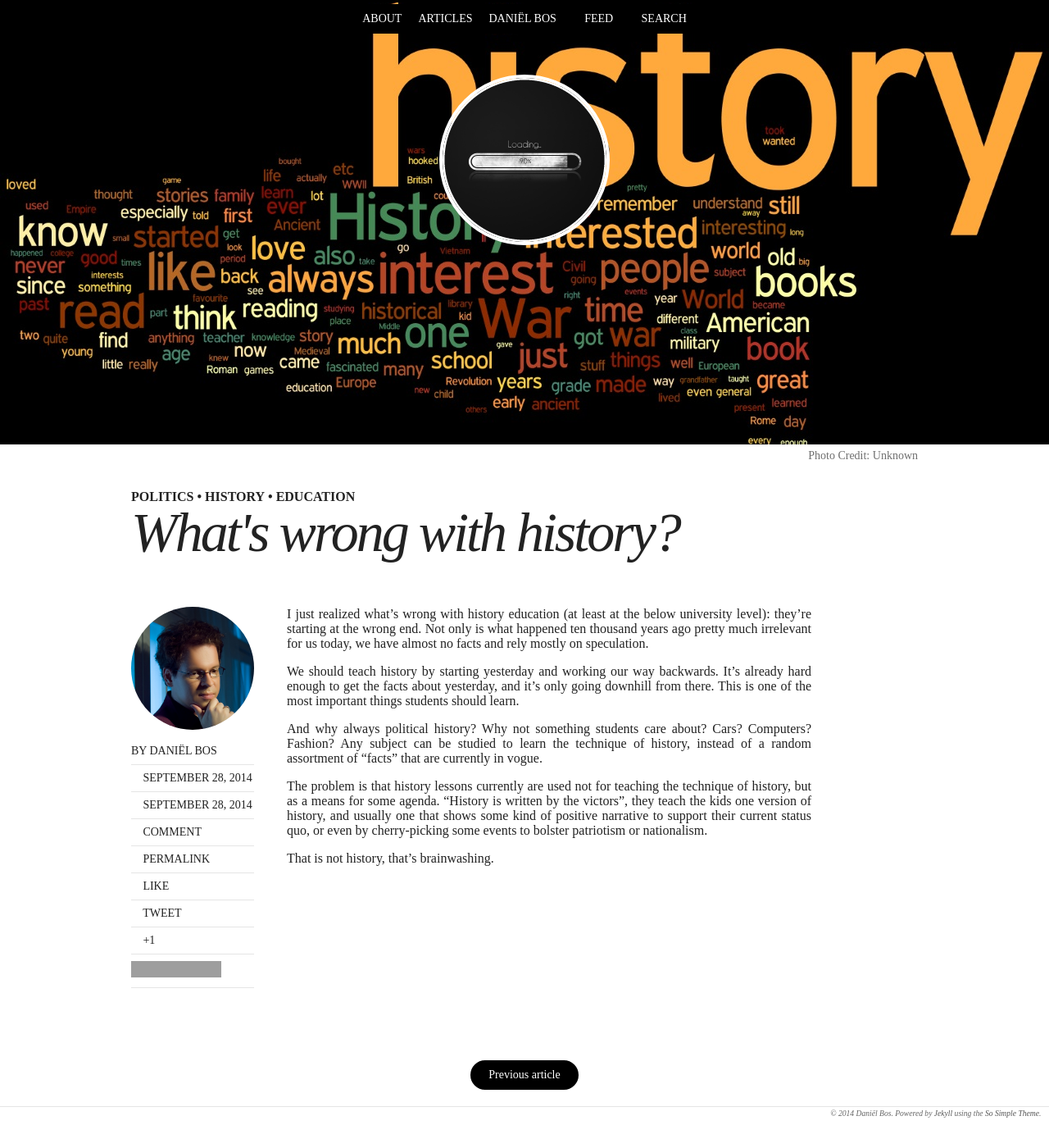
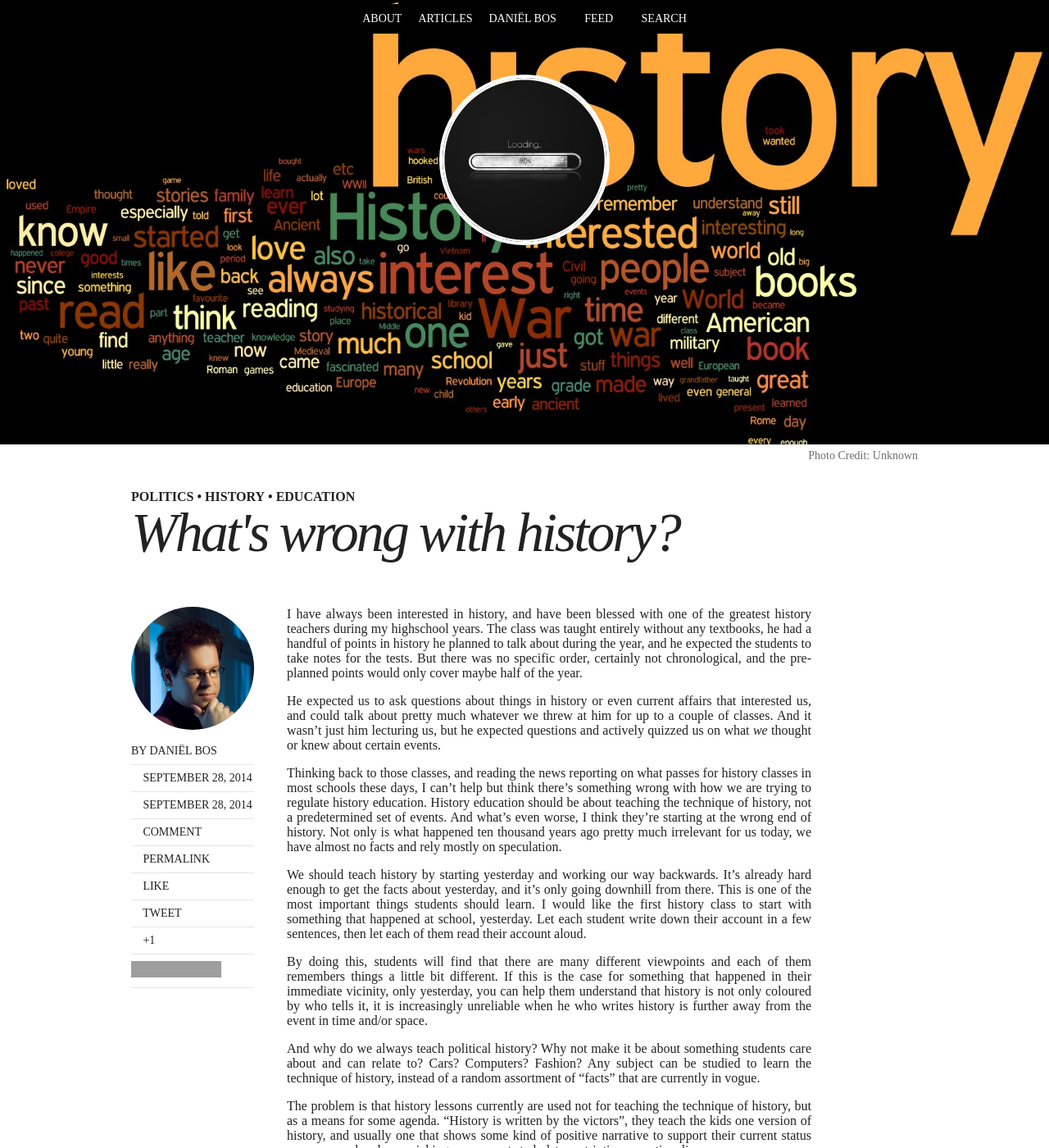
Before and after one commit to corani/corani.github.io, a Jekyll site: the page built from _posts/2014-09-28-whats-wrong-with-history.md, in a window 1280 px wide and 1400 px high. Shown: the whole window at 82% size. Built offline with Jekyll 4.4.1, drawn with Linux system fonts in a browser that asks for light colours; nearby versions of some CDN libraries; some web fonts are replaced; comment, search, counter and statistics services are not loaded; grey boxes are pictures that could not be loaded.

Commit message:
Expand post: History

```diff
--- a/_posts/2014-09-28-whats-wrong-with-history.md
+++ b/_posts/2014-09-28-whats-wrong-with-history.md
@@ -3,7 +3,7 @@ layout: post
 title: "What's wrong with history?"
 modified: 2014-09-28 10:36:53 +0800
 tags: [politics,history,education]
-description: ""
+description: "Thinking back to my highschool history classes, and reading the news reporting on what passes for history classes in most schools these days, I can't help but think there's something wrong with how we are trying to regulate history education. History education should be about teaching the technique of history, not a predetermined set of events."
 image:
   feature: history.jpg
   credit:  Unknown
@@ -11,14 +11,27 @@ image:
 comments: true
 share:    true
 ---
-I just realized what's wrong with history education (at least at the below university level): they're starting at the wrong end. Not only is what happened ten thousand years ago pretty
-much irrelevant for us today, we have almost no facts and rely mostly on speculation.
+I have always been interested in history, and have been blessed with one of the greatest history teachers during my highschool years. The class was taught entirely without any textbooks,
+he had a handful of points in history he planned to talk about during the year, and he expected the students to take notes for the tests. But there was no specific order, certainly not
+chronological, and the pre-planned points would only cover maybe half of the year.
+
+He expected us to ask questions about things in history or even current affairs that interested us, and could talk about pretty much whatever we threw at him for up to a couple of classes.
+And it wasn't just him lecturing us, but he expected questions and actively quizzed us on what _we_ thought or knew about certain events.
+
+Thinking back to those classes, and reading the news reporting on what passes for history classes in most schools these days, I can't help but think there's something wrong with how we
+are trying to regulate history education. History education should be about teaching the technique of history, not a predetermined set of events. And what's even worse, I think they're
+starting at the wrong end of history. Not only is what happened ten thousand years ago pretty much irrelevant for us today, we have almost no facts and rely mostly on speculation.
 
 We should teach history by starting yesterday and working our way backwards. It's already hard enough to get the facts about yesterday, and it's only going downhill from there. This is
-one of the most important things students should learn.
+one of the most important things students should learn. I would like the first history class to start with something that happened at school, yesterday. Let each student write down their
+account in a few sentences, then let each of them read their account aloud.
 
-And why always political history? Why not something students care about? Cars? Computers? Fashion? Any subject can be studied to learn the technique of history, instead of a random
-assortment of "facts" that are currently in vogue.﻿
+By doing this, students will find that there are many different viewpoints and each of them remembers things a little bit different. If this is the case for something that happened in their
+immediate vicinity, only yesterday, you can help them understand that history is not only coloured by who tells it, it is increasingly unreliable when he who writes history is further away
+from the event in time and/or space.
+
+And why do we always teach political history? Why not make it be about something students care about and can relate to? Cars? Computers? Fashion? Any subject can be studied to learn the
+technique of history, instead of a random assortment of "facts" that are currently in vogue.﻿
 
 The problem is that history lessons currently are used not for teaching the technique of history, but as a means for some agenda. "History is written by the victors", they teach the kids
 one version of history, and usually one that shows some kind of positive narrative to support their current status quo, or even by cherry-picking some events to bolster patriotism or
```
